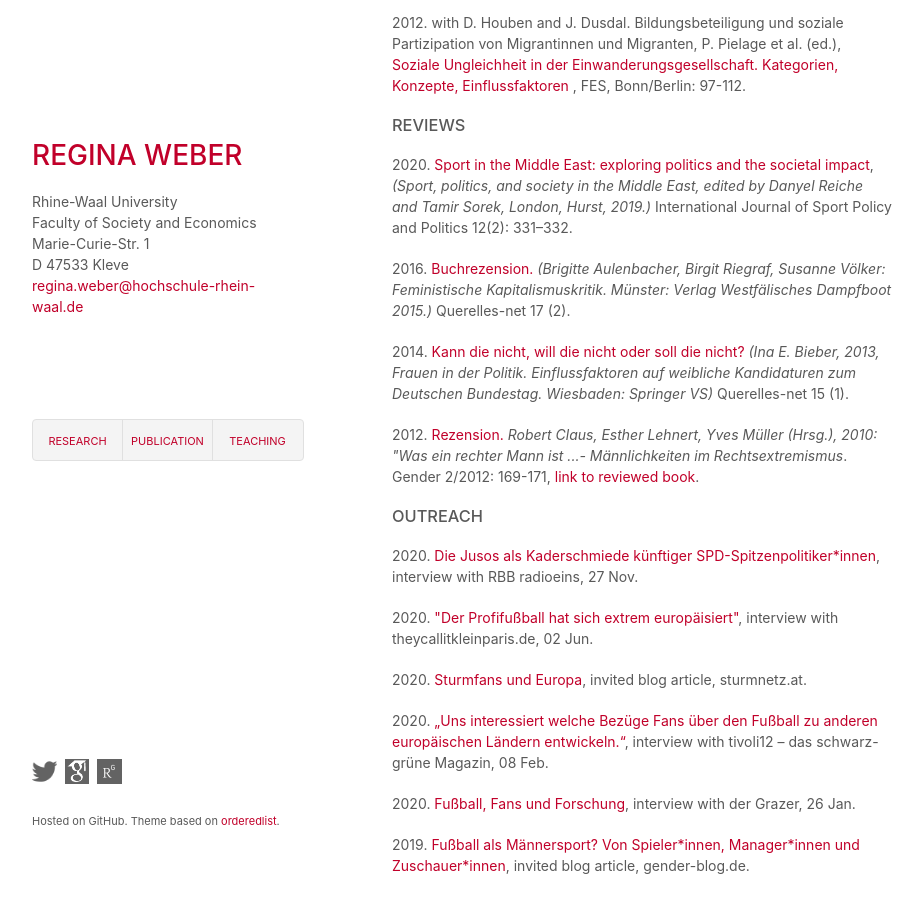
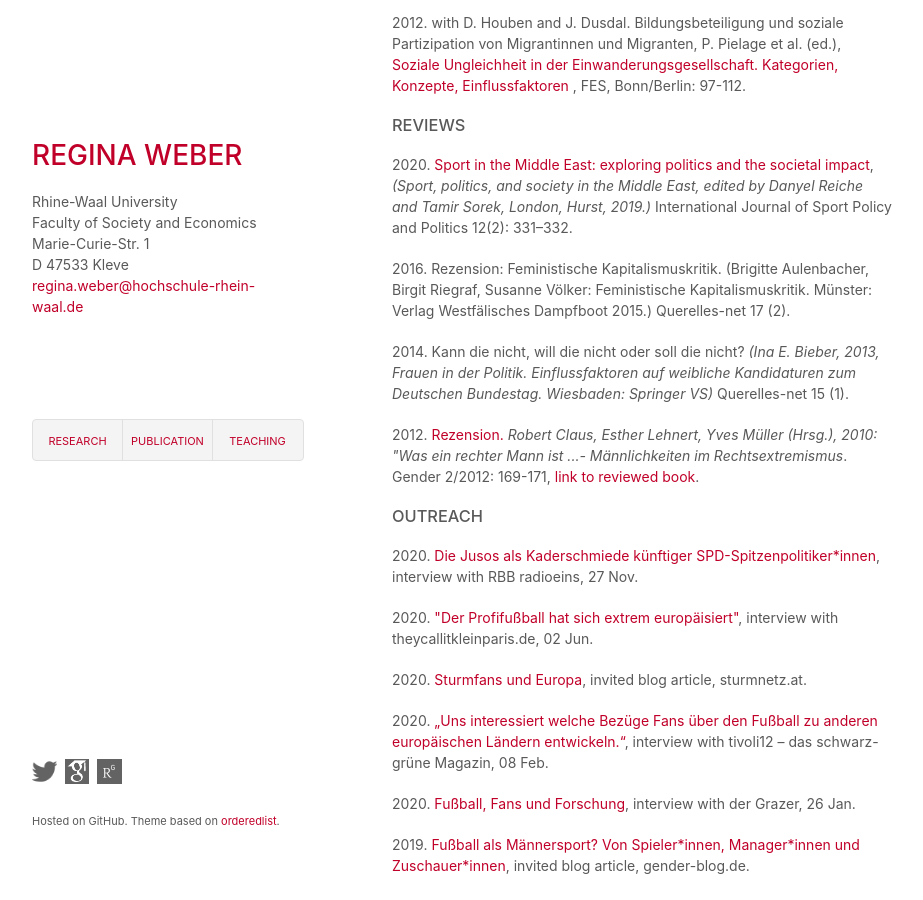
Before and after one commit to robertocabreratapia/robertocabreratapia.github.io, a Jekyll site: the page built from publication.html, in a window 1280 px wide and 900 px high, scrolled down 1394 px. Shown: the whole window, without its empty margins (178-1101 px from the left). Built offline with Jekyll 4.4.1, drawn with Linux system fonts in a browser that asks for light colours.

Commit message:
Update publication.html

```diff
--- a/publication.html
+++ b/publication.html
@@ -25,8 +25,8 @@ layout: default
 
 <h3>Reviews</h3>
 <p>2020. <a href="https://dx.doi.org/10.1080/19406940.2020.1739735">Sport in the Middle East: exploring politics and the societal impact</a>, <em>(Sport, politics, and society in the Middle East, edited by Danyel Reiche and Tamir Sorek, London, Hurst, 2019.)</em> International Journal of Sport Policy and Politics 12(2): 331–332.</p>
-<p>2016. <a href="https://dx.doi.org/10.14766/1187">Buchrezension.</a> <em> (Brigitte Aulenbacher, Birgit Riegraf, Susanne Völker: Feministische Kapitalismuskritik. Münster: Verlag Westfälisches Dampfboot 2015.) </em> Querelles-net 17 (2).</p>
-<p>2014. <a href="http://www.querelles-net.de/index.php/qn/article/view/1111">Kann die nicht, will die nicht oder soll die nicht?</a> <em>(Ina E. Bieber, 2013, Frauen in der Politik. Einflussfaktoren auf weibliche Kandidaturen zum Deutschen Bundestag. Wiesbaden: Springer VS)</em> Querelles-net 15 (1).</p>
+<p>2016. Rezension: Feministische Kapitalismuskritik. (Brigitte Aulenbacher, Birgit Riegraf, Susanne Völker: Feministische Kapitalismuskritik. Münster: Verlag Westfälisches Dampfboot 2015.) </em> Querelles-net 17 (2).</p>
+<p>2014. Kann die nicht, will die nicht oder soll die nicht? <em>(Ina E. Bieber, 2013, Frauen in der Politik. Einflussfaktoren auf weibliche Kandidaturen zum Deutschen Bundestag. Wiesbaden: Springer VS)</em> Querelles-net 15 (1).</p>
 <p>2012. <a href="https://www.budrich-journals.de/index.php/gender/article/view/17922/15597">Rezension.</a> <em>Robert Claus, Esther Lehnert, Yves Müller (Hrsg.), 2010: "Was ein rechter Mann ist ...- Männlichkeiten im Rechtsextremismus</em>. Gender 2/2012: 169-171, <a href="http://www.rosalux.de/fileadmin/rls_uploads/pdfs/Publ-Texte/Texte_68.pdf">link to reviewed book</a>.</p>
 
 <h3>Outreach</h3>
```
